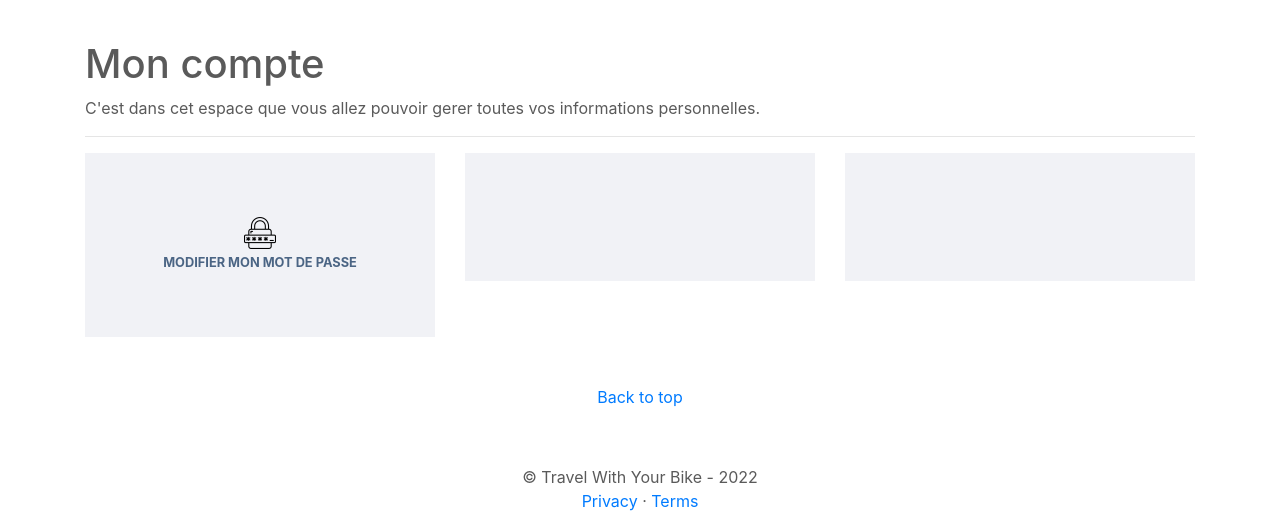
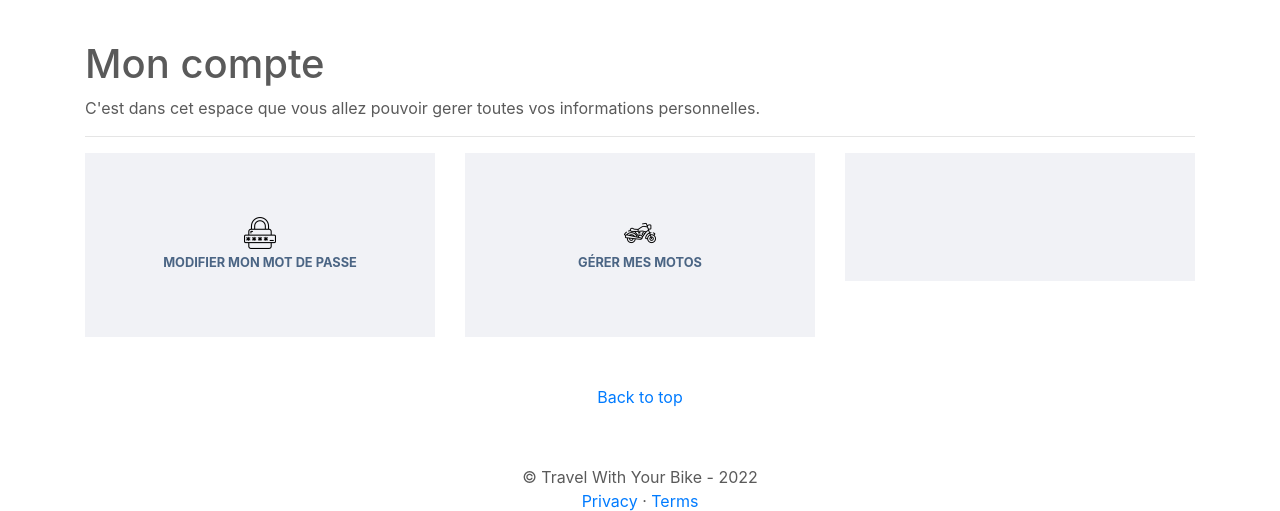
Before and after one commit to Akcel77/TYWB, a Symfony app: template templates/account/index.html.twig in a window 1280 px wide. Shown: the part 56-567 px from the top of the page. Run offline with Twig, Linux system fonts and the light colour scheme; the template is opened without the code that fills it, so the values that code supplies are empty; some libraries are stand-ins or nearby versions.

Commit message:
Update link to moto template

```diff
--- a/templates/account/index.html.twig
+++ b/templates/account/index.html.twig
@@ -19,10 +19,10 @@
         </div>
         <div class="col-md-4">
             <div class="account-item text-center">
-{#                <a href="{{ path('account_address') }}">#}
-{#                    <img src="{{ asset('assets/img/address.png') }}" class="icon-account" alt="Gerer mes adresses"><br>#}
-{#                    Gérer mes adresses#}
-{#                </a><br>#}
+                <a href="{{ path('account_moto') }}">
+                    <img src="{{ asset('assets/img/motorcycle.png') }}" class="icon-account" alt="Gerer mes motos"><br>
+                    Gérer mes motos
+                </a><br>
             </div>
         </div>
         <div class="col-md-4">
```
